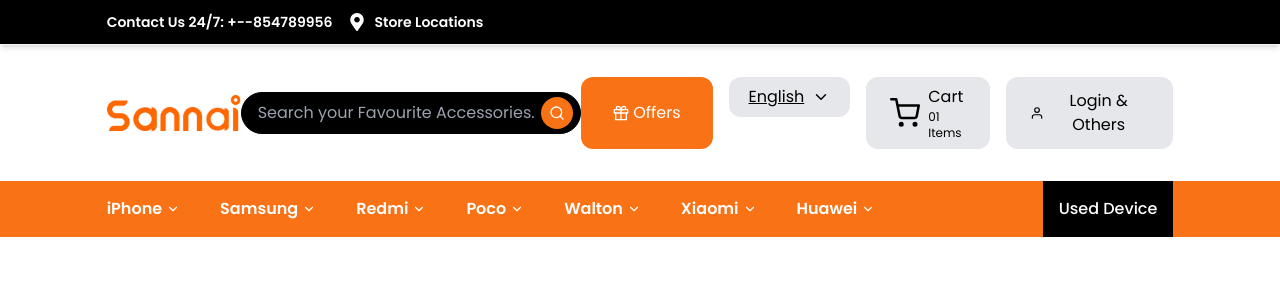
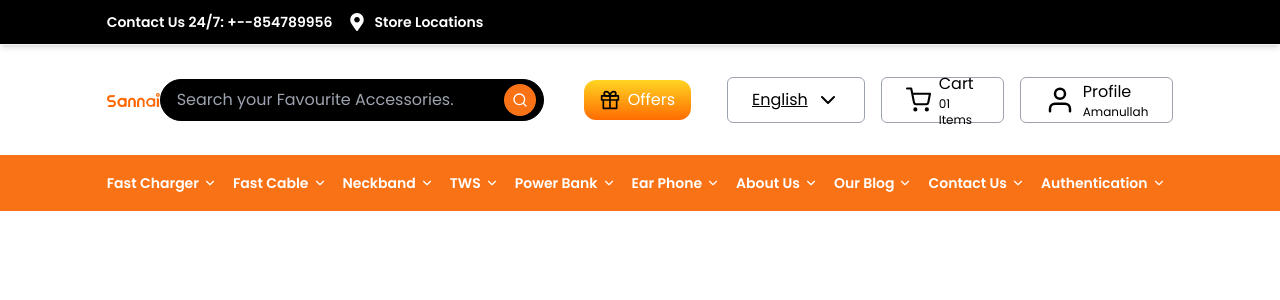
Before and after one commit to alifhossain07/stech-frontend, a Next.js app: page / in a window 1280 px wide. Shown: the top 300 px of the page. Built offline with nearby package versions, Linux system fonts and the light colour scheme.

Commit message:
Navbar Done ( not Responsive)

```diff
--- a/components/layout/Navbar.tsx
+++ b/components/layout/Navbar.tsx
@@ -56,7 +56,21 @@
         </div>
 
         {/* Search Bar */}
-        <div className="relative w-full md:w-4/12">
+        {/* <div className="relative w-full md:w-4/12">
+          <input
+            type="text"
+            placeholder="Search your Favourite Accessories."
+            className="w-full bg-black border border-black rounded-full py-2 px-4 focus:outline-none focus:ring-2 focus:ring-blue-500"
+          />
+          <button className="absolute top-1/2 right-2 transform -translate-y-1/2 bg-orange-500 text-white p-2 rounded-full">
+            <FiSearch />
+          </button>
+        </div> */}
+
+        {/* Desktop Action Buttons */}
+       <div className="hidden md:flex items-center    gap-3 lg:gap-4">
+        <div>
+ <div className="relative w-full md:w-96 mr-6">
           <input
             type="text"
             placeholder="Search your Favourite Accessories."
@@ -66,22 +80,30 @@
             <FiSearch />
           </button>
         </div>
+        </div>
 
-        {/* Desktop Action Buttons */}
-        <div className="hidden md:flex  gap-3 lg:gap-4">
-          <button className="flex items-center gap-1 bg-orange-500 text-white px-5 lg:px-8 py-2 rounded-xl text-sm lg:text-base">
-            <FiGift /> Offers
+  <button
+  className="flex items-center gap-1 text-white px-5 mr-5 lg:px-4 py-2 rounded-xl text-sm lg:text-base"
+  style={{
+    background: "linear-gradient(to bottom, #FFD522, #FF6B01)",
+  }}
+>
+  <FiGift className="text-xl mr-1 animate-pulseScaleColor" /> Offers
 </button>
-          <div className="relative inline-block">
+
+
+  {/* Language Dropdown */}
+  <div className="relative">
     <button
       onClick={() => setOpen(!open)}
-              className="bg-gray-200 px-5 py-2 flex items-center gap-2 underline rounded-xl text-sm lg:text-base"
+      className=" border border-gray-400 px-5 lg:px-6 py-2 h-[46px] flex items-center gap-2 rounded-md text-sm lg:text-base"
     >
-              English <FiChevronDown className="text-black text-lg" />
+      <span className="underline">English</span>
+      <FiChevronDown className="text-black text-2xl" />
     </button>
 
     {open && (
-              <div className="absolute mt-2 bg-white border border-gray-300 rounded-xl shadow-md w-32">
+      <div className="absolute left-0 top-full mt-2 bg-white border border-gray-300 rounded-md shadow-md w-32 z-50">
         <button className="block w-full text-left px-4 py-2 hover:bg-gray-100">
           English
         </button>
@@ -92,55 +114,68 @@
     )}
   </div>
 
-          <button className="bg-gray-200 px-5 lg:px-6 py-2 rounded-xl flex items-center gap-3 text-sm">
+  <button className=" border border-gray-400 px-5 lg:px-6 py-2 h-[46px] rounded-md flex items-center gap-3 text-sm">
     <div className="flex items-center gap-2">
-              <div>
       <FiShoppingCart className="text-3xl" />
-              </div>
       <div className="text-left">
         <h1 className="text-base">Cart</h1>
         <p className="text-xs">01 Items</p>
       </div>
     </div>
   </button>
-          <button className="bg-gray-200 px-5 lg:px-6 py-2 rounded-xl flex items-center gap-1 text-sm lg:text-base">
-            <FiUser /> Login & Others
+
+  <button className="border border-gray-400 px-5 lg:px-6 py-2 h-[46px] rounded-md flex items-center gap-1 text-sm lg:text-base">
+    <div className="flex items-center gap-2">
+      <FiUser className="text-3xl" />
+      <div className="text-left">
+        <h1 className="text-base">Profile</h1>
+        <p className="text-xs">Amanullah</p>
+      </div>
+    </div>
   </button>
 </div>
+
       </div>
 
       {/* Navigation Bar */}
       <div className="bg-orange-500">
         <div className="w-10/12 hidden mx-auto md:flex justify-between items-center h-14">
           {/* Nav Links (Desktop) */}
-          <ul className="hidden md:flex gap-6 lg:gap-10 text-white font-semibold text-sm lg:text-base">
+          <ul className="hidden md:flex gap-6 lg:gap-4 text-white font-semibold text-sm ">
             <li className="flex items-center gap-1">
-              iPhone <FiChevronDown className="text-white text-sm" />
+             Fast Charger <FiChevronDown className="text-white text-sm" />
             </li>
             <li className="flex items-center gap-1">
-              Samsung <FiChevronDown className="text-white text-sm" />
+              Fast Cable <FiChevronDown className="text-white text-sm" />
             </li>
             <li className="flex items-center gap-1">
-              Redmi <FiChevronDown className="text-white text-sm" />
+              Neckband <FiChevronDown className="text-white text-sm" />
             </li>
             <li className="flex items-center gap-1">
-              Poco <FiChevronDown className="text-white text-sm" />
+              TWS <FiChevronDown className="text-white text-sm" />
             </li>
             <li className="flex items-center gap-1">
-              Walton <FiChevronDown className="text-white text-sm" />
+             Power Bank <FiChevronDown className="text-white text-sm" />
             </li>
             <li className="flex items-center gap-1">
-              Xiaomi <FiChevronDown className="text-white text-sm" />
+              Ear Phone <FiChevronDown className="text-white text-sm" />
             </li>
             <li className="flex items-center gap-1">
-              Huawei <FiChevronDown className="text-white text-sm" />
+             About Us <FiChevronDown className="text-white text-sm" />
+            </li>
+            <li className="flex items-center gap-1">
+             Our Blog <FiChevronDown className="text-white text-sm" />
+            </li>
+            <li className="flex items-center gap-1">
+             Contact Us <FiChevronDown className="text-white text-sm" />
+            </li>
+            <li className="flex items-center gap-1">
+             Authentication <FiChevronDown className="text-white text-sm" />
             </li>
           </ul>
 
           {/* Right Button */}
-          <div className="bg-black hidden md:flex items-center px-4 py-3 text-white h-full text-sm lg:text-base font-medium">
-            Used Device
-          </div>
+
         </div>
 
         {/* MOBILE: Offers, Cart, Login */}
@@ -201,9 +236,7 @@
               </div>
             </div>
 
-            <button className="bg-black py-2 rounded-md text-white mt-6">
-              Used Device
-            </button>
+
           </div>
         </>
       )}
--- a/tailwind.config.ts
+++ b/tailwind.config.ts
@@ -9,12 +9,24 @@
   theme: {
     extend: {
       colors: {
-        darkgray: "1B1B1B",
+        darkgray: "#1B1B1B",
         background: "var(--background)",
         foreground: "var(--foreground)",
+      },
+
+      // 👇 Added this part
+      keyframes: {
+        pulseScaleColor: {
+          "0%, 100%": { transform: "scale(1)", color: "#000000" }, // small & black
+          "50%": { transform: "scale(1.25)", color: "#ffffff" },   // larger & white
+        },
+      },
+      animation: {
+        pulseScaleColor: "pulseScaleColor 1.5s ease-in-out infinite",
       },
     },
   },
   plugins: [],
 };
+
 export default config;
```
Lines whose indentation alone changed are shown as unchanged.
